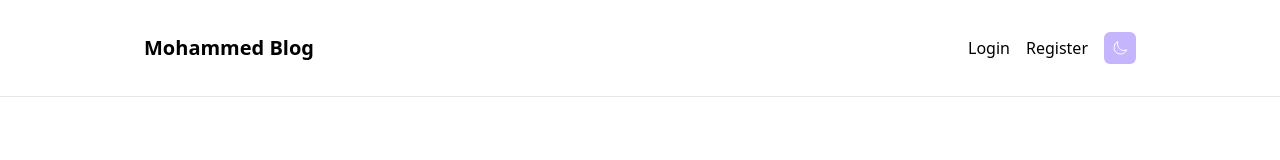
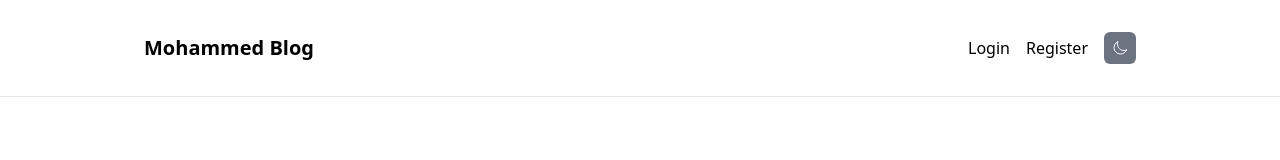
Before and after one commit to mohammedbabiker/mern-blog, a React (Vite) app in the folder client/: page /login in a window 1280 px wide. Shown: the top 160 px of the page. Built offline with nearby package versions, Linux system fonts and the light colour scheme; no server answers.

Commit message:
Stype button

```diff
--- a/client/src/Darkmode.jsx
+++ b/client/src/Darkmode.jsx
@@ -56,7 +56,7 @@ export default function Darkmode() {
       <button
         type="button"
         onClick={handleThemeSwitch}
-        className=" p-2 z-10 right-20 top-4 bg-violet-300 dark:bg-orange-300 text-lg  rounded-md"
+        className=" p-2 z-10 right-20 top-4 bg-gray-500 dark:bg-slate-500 text-lg  rounded-md"
       >
         {theme === "dark" ? sun : moon}
       </button>
```
